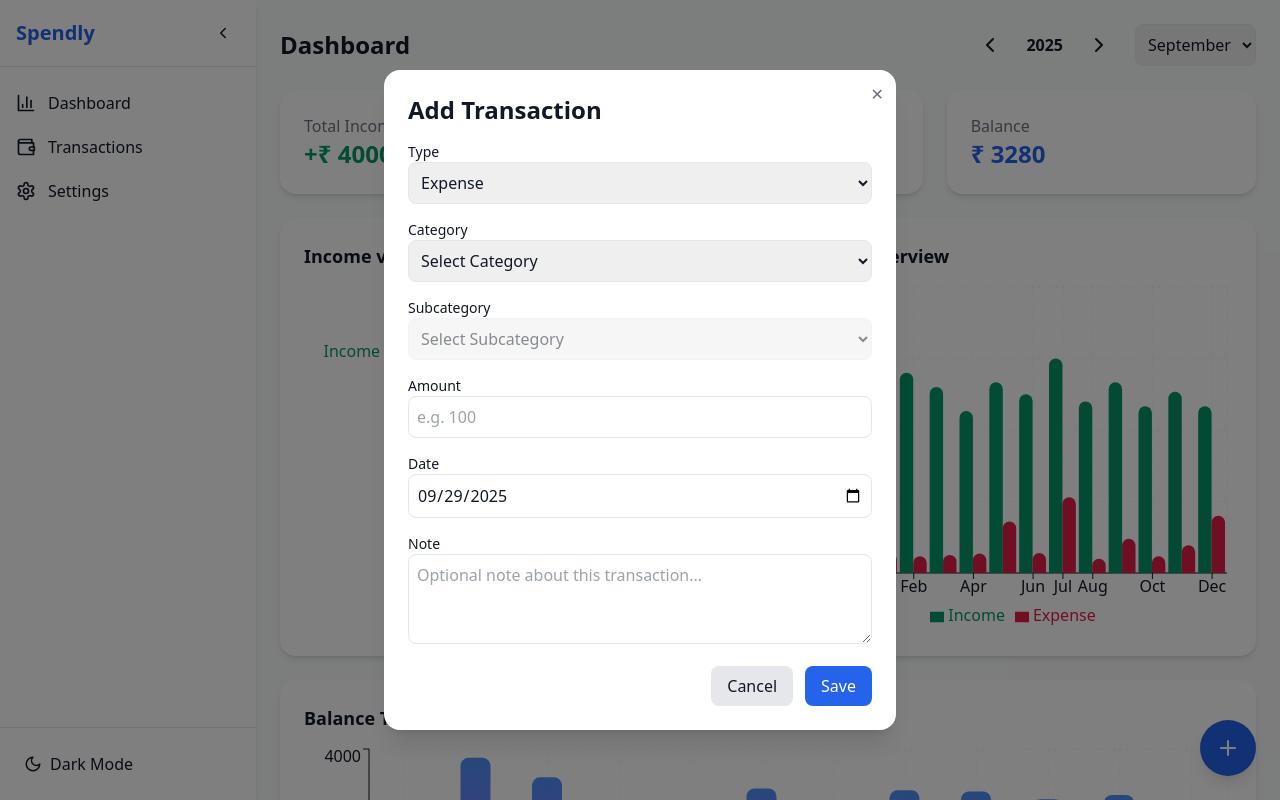
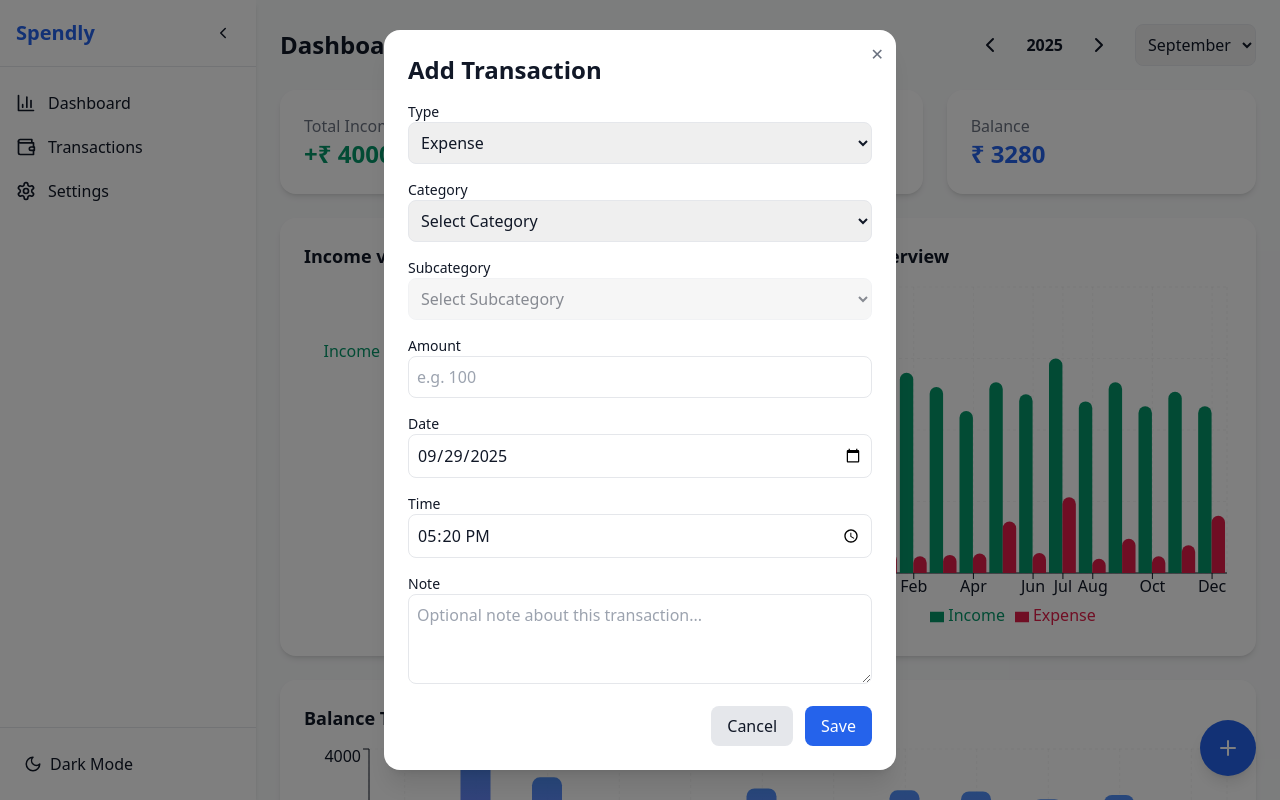
Before and after one commit to AjithkumarJM/Spendly, a React (Create React App) app: page / in a window 1280 px wide. Both pictures are taken after a click on the button 1228 px from the left and 748 px from the top of the page. Built offline with nearby package versions, Linux system fonts and the light colour scheme.

Commit message:
Adds time in transaction

```diff
--- a/src/pages/AddTransaction.jsx
+++ b/src/pages/AddTransaction.jsx
@@ -2,7 +2,7 @@ import React, { useState } from "react";
 import { useDispatch } from "react-redux";
 import { addTransaction } from "../features/transactionsSlice";
 
-// Category dummy data (same as before)
+// Dummy category data for now (to be moved to Redux/DB later)
 const categories = {
     Income: {
         Salary: ["Base Pay", "Bonus", "Commission"],
@@ -28,24 +28,50 @@ const categories = {
 export default function AddTransaction({ onClose }) {
     const dispatch = useDispatch();
 
-    // Default date = today
-    const today = new Date().toISOString().split("T")[0];
+    // Default date + time
+    const today = new Date();
+    const defaultDate = today.toISOString().split("T")[0]; // YYYY-MM-DD
+    const defaultTime = today.toTimeString().slice(0, 5); // HH:mm
 
     const [form, setForm] = useState({
         type: "Expense",
         category: "",
         subcategory: "",
         amount: "",
-        date: today,
+        date: defaultDate,
+        time: defaultTime,
         note: "",
     });
 
     const handleSubmit = (e) => {
         e.preventDefault();
         if (!form.category || !form.subcategory || !form.amount) return;
-        dispatch(addTransaction({ ...form, id: Date.now(), amount: Number(form.amount) }));
-        onClose(); // close modal after save
+
+        dispatch(
+            addTransaction({
+                ...form,
+                id: Date.now(),
+                amount: Number(form.amount),
+            })
+        );
+
+        // ✅ Close modal after successful save
+        if (onClose) {
+            onClose();
+        }
+
+        // Optional: reset form for next time
+        setForm({
+            type: "Expense",
+            category: "",
+            subcategory: "",
+            amount: "",
+            date: defaultDate,
+            time: defaultTime,
+            note: "",
+        });
     };
+
 
     const availableCategories = Object.keys(categories[form.type] || {});
     const availableSubcategories = categories[form.type]?.[form.category] || [];
@@ -127,6 +153,17 @@ export default function AddTransaction({ onClose }) {
                     />
                 </div>
 
+                {/* Time */}
+                <div>
+                    <label className="block text-sm">Time</label>
+                    <input
+                        type="time"
+                        value={form.time}
+                        onChange={(e) => setForm({ ...form, time: e.target.value })}
+                        className="w-full border rounded-lg p-2 dark:bg-gray-700 dark:border-gray-600 dark:text-gray-200"
+                    />
+                </div>
+
                 {/* Note */}
                 <div>
                     <label className="block text-sm">Note</label>
@@ -139,7 +176,7 @@ export default function AddTransaction({ onClose }) {
                     />
                 </div>
 
-                {/* Submit */}
+                {/* Buttons */}
                 <div className="flex justify-end space-x-3">
                     <button
                         type="button"
```
